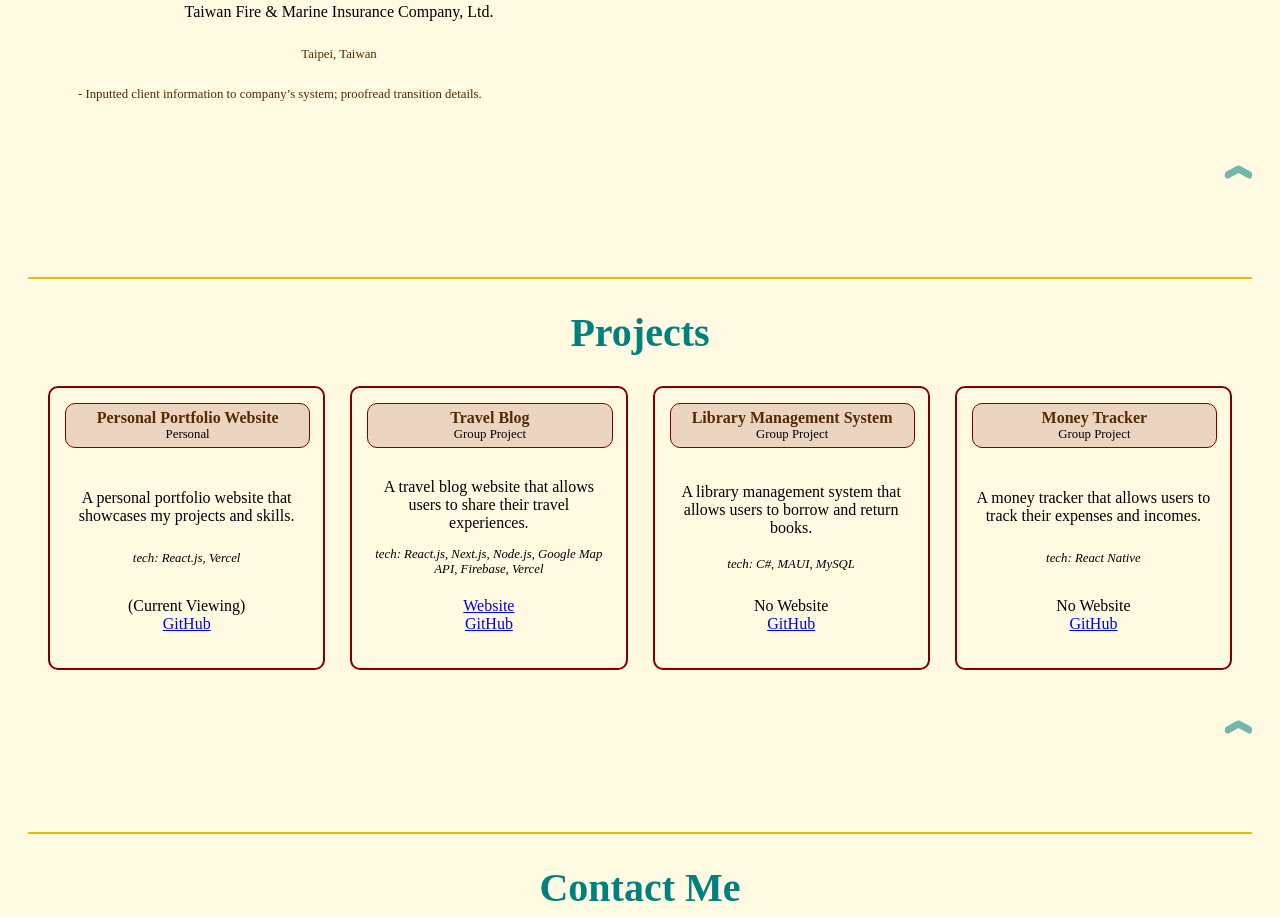
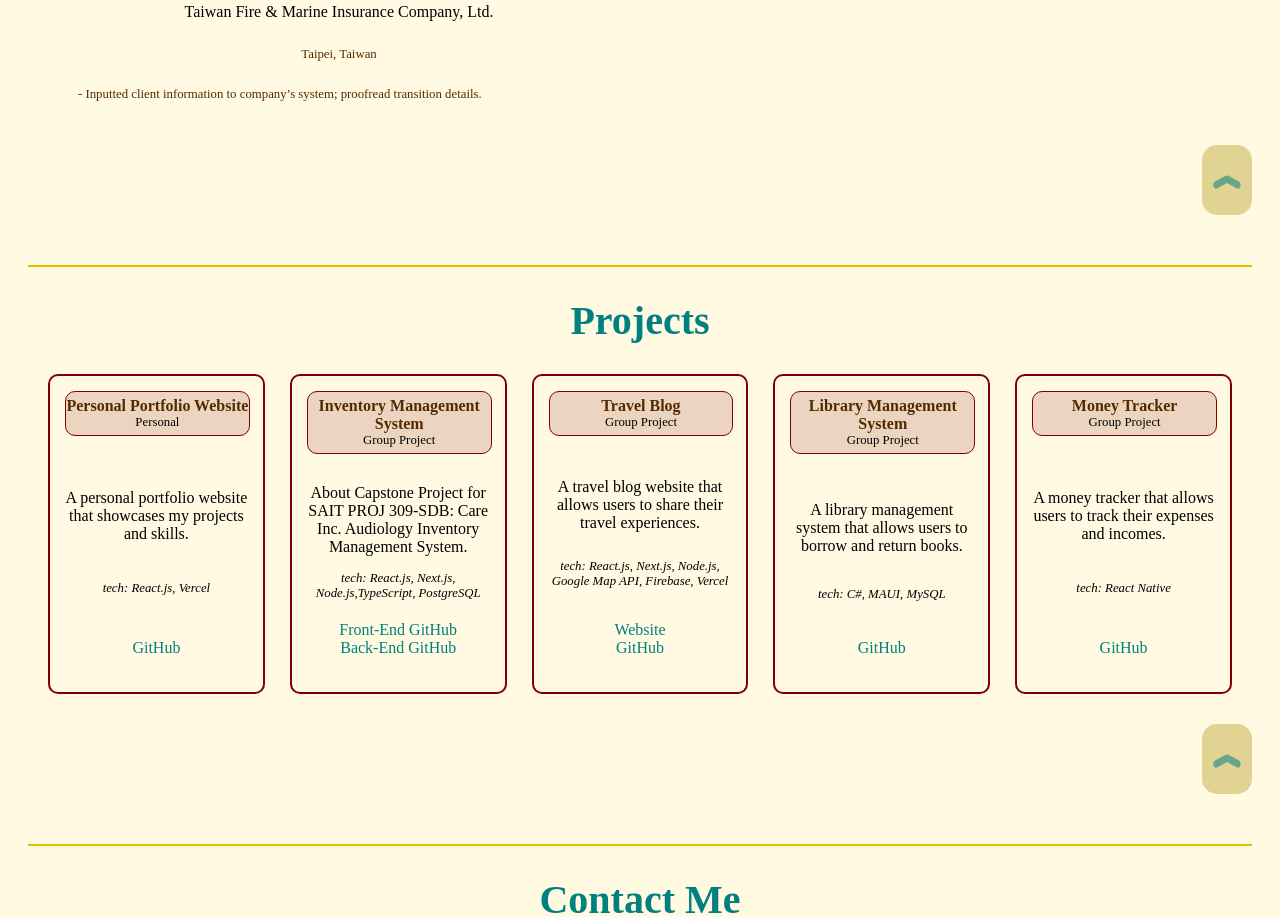
Before and after one commit to Laurenchansj/my_portfolio, a React (Create React App) app: page / in a window 1280 px wide. Shown: the part 1880-2797 px from the top of the page. Built offline with nearby package versions, Linux system fonts and the light colour scheme; no server answers; a web font is replaced by a local one.

Commit message:
Adjust design

```diff
--- a/src/Projects.js
+++ b/src/Projects.js
@@ -8,13 +8,25 @@ export default function Projects() {
         tech: 'React.js, Vercel',
         hasLink: false,
         link: '(Current Viewing)',
+        repo: 1,
         github: 'https://github.com/Laurenchansj/my_portfolio'
+    },{
+        name: 'Inventory Management System',
+        work: 'Group Project',
+        desc: 'About Capstone Project for SAIT PROJ 309-SDB: Care Inc. Audiology Inventory Management System.',
+        tech: 'React.js, Next.js, Node.js,TypeScript, PostgreSQL',
+        hasLink: false,
+        link: 'No Website',
+        repo: 2,
+        github1: 'https://github.com/Laurenchansj/care-inc-IMS-frontend',
+        github2: 'https://github.com/Laurenchansj/care-inc-IMS-backend'
     },{
         name: 'Travel Blog',
         work: 'Group Project',
         desc: 'A travel blog website that allows users to share their travel experiences.',
         tech: 'React.js, Next.js, Node.js, Google Map API, Firebase, Vercel',
         hasLink: true,
+        repo: 1,
         link: 'https://web-dancers.vercel.app/',
         github: 'https://github.com/Laurenchansj/WebDancers'
     }, {
@@ -24,6 +36,7 @@ export default function Projects() {
         tech: 'C#, MAUI, MySQL',
         hasLink: false,
         link: 'No Website',
+        repo: 1,
         github: 'https://github.com/Laurenchansj/Library_Management'
     }, {
         name: 'Money Tracker',
@@ -32,6 +45,7 @@ export default function Projects() {
         tech: 'React Native',
         hasLink: false,
         link: 'No Website',
+        repo: 1,
         github: 'https://github.com/Laurenchansj/MoneyDancers'
     }];
 
@@ -49,16 +63,29 @@ export default function Projects() {
                             <div className="project-desc">{project.desc}</div>
                             <div className="project-tech">tech: {project.tech}</div>
                             <div className="project-links">
-                                {project.hasLink ? (
+                                {project.hasLink && project.repo === 1 ? (
                                     <a href={project.link} target="_blank" rel="noreferrer">
                                         <div className="project-link">Website</div>
                                     </a>
                                 ) : (
-                                    <div className="project-link">{project.link}</div>
+                                    // <div className="project-link">{project.link}</div>
+                                    <div></div>
                                 )}
-                                <a href={project.github} target="_blank" rel="noreferrer">
-                                    <div className="project-link">GitHub</div>
-                                </a>
+                                { project.repo === 1 ? (
+                                    <a href={project.github} target="_blank" rel="noreferrer">
+                                        <div className="project-link">GitHub</div>
+                                    </a>
+                                ):(
+                                    <div>
+                                        <a href={project.github1} target="_blank" rel="noreferrer">
+                                            <div className="project-link">Front-End GitHub</div>
+                                        </a>
+                                        <a href={project.github2} target="_blank" rel="noreferrer">
+                                            <div className="project-link">Back-End GitHub</div>
+                                        </a>
+                                    </div>
+                                )}
+
                             </div>
                         </div>
                     ))}
--- a/src/index.css
+++ b/src/index.css
@@ -206,11 +206,11 @@ body {
   display: flex;
   flex-wrap: wrap;
   font-size: 2.5rem;
+  justify-content: center;
   padding: 10px 15px;
   color: #008080;
   background-color: #fce053;
   border-radius: 10px;
-
 }
 
 .bg-content-div {
@@ -271,8 +271,10 @@ body {
 .top-btn-div {
   display: flex;
   justify-content: right;
-  margin: 20px 0;
-  /* justify-content: center; */
+  margin: 50px 0;
+  height: 50px;
+  align-items: end;
+  text-align: top;
 }
 
 .top-btn {
@@ -285,6 +287,12 @@ body {
   color: #0080808b;
   font-family: 'Dosis';
   cursor: pointer;
+  background-color: #a98d035a;
+  border-radius: 15px;
+  height: 10px;
+  width: 50px;
+  padding-bottom: 60px;
+  text-align: center;
 }
 
 .top-btn:hover {
@@ -342,7 +350,23 @@ body {
 }
 
 .project-links {
-  margin: 20px 0
+  margin: 20px 0;
+}
+
+.project-links a {
+  text-decoration: none;
+  color: #008080;
+  font-weight: 500;
+}
+
+.project-2-link {
+  display: flex;
+  justify-content: center;
+}
+
+.project-link:hover {
+  background-color: #b3676743;
+  border-radius: 10px;
 }
 
 @media (max-width: 650px) {
```
